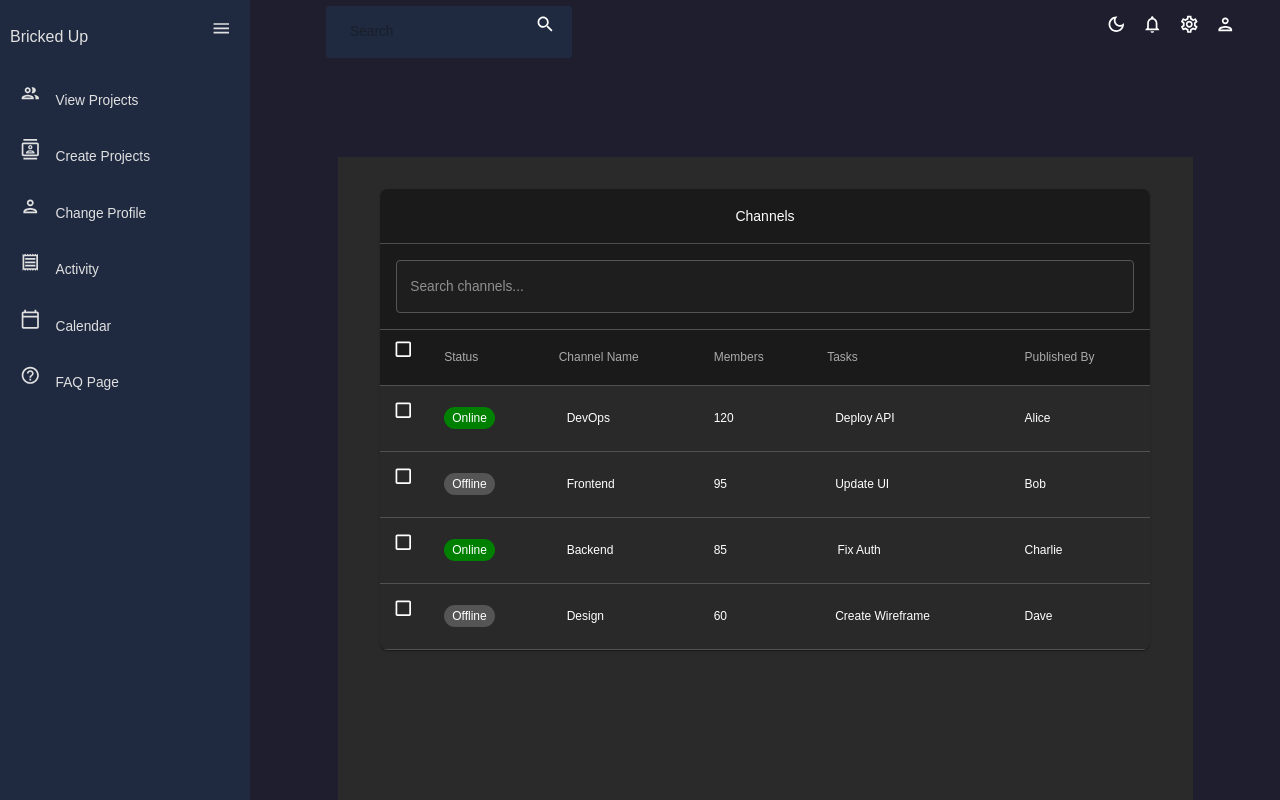
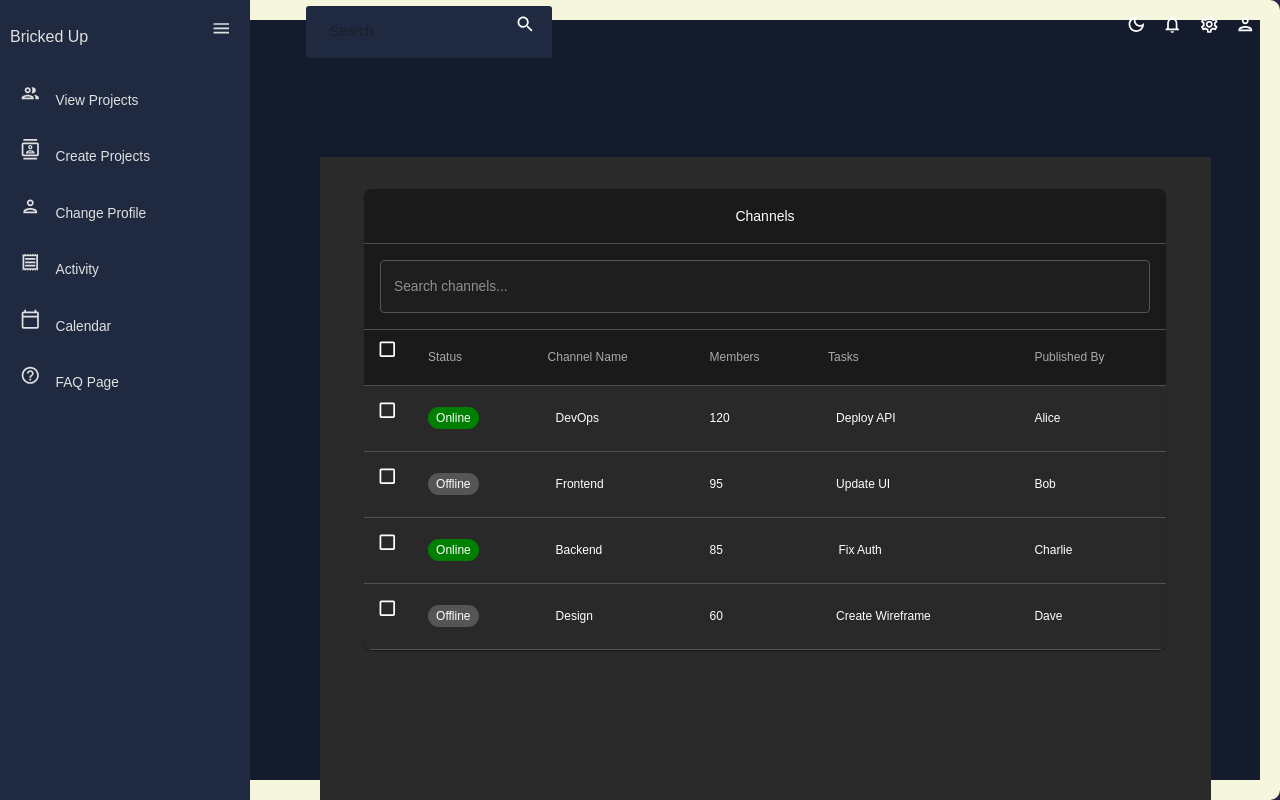
Before and after one commit to bricked-up/Frontend, a React (Create React App) app: page /dashboard in a window 1280 px wide. Shown: the top 800 px of the page. Built offline with nearby package versions, Linux system fonts and the light colour scheme; sample sign-in values are in the browser's storage.

Commit message:
changed default page to viewProject

```diff
--- a/src/Components/Layout.tsx
+++ b/src/Components/Layout.tsx
@@ -17,7 +17,7 @@ const Layout: React.FC = () => {
   }, [isSidebar]);
 
   return (
-    <Box className="dashboard" sx={{ display: "flex", minHeight: "100vh" }}>
+    <Box className="viewProject" sx={{ display: "flex", minHeight: "100vh" }}>
       {/* Sidebar */}
       <Sidebar isSidebar={isSidebar} setIsSidebar={setIsSidebar} />
 
```
